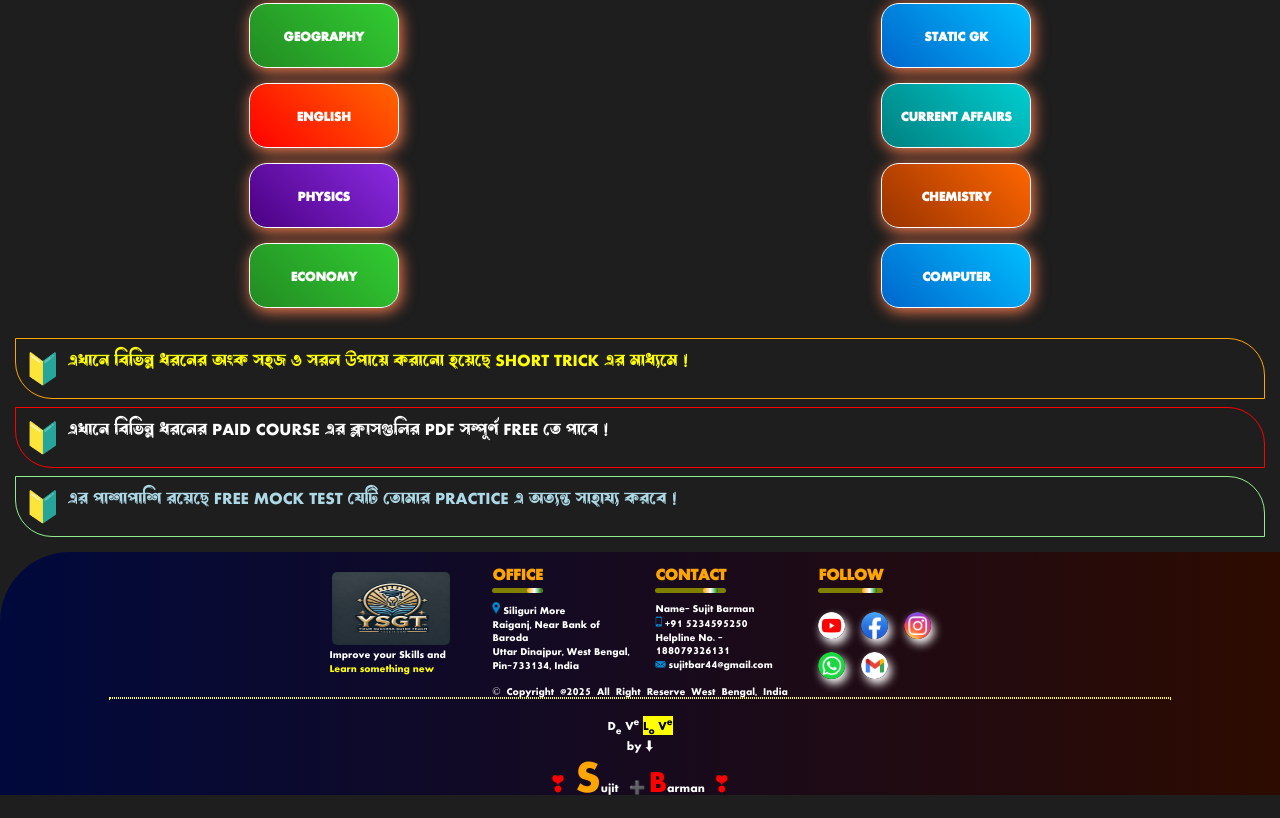
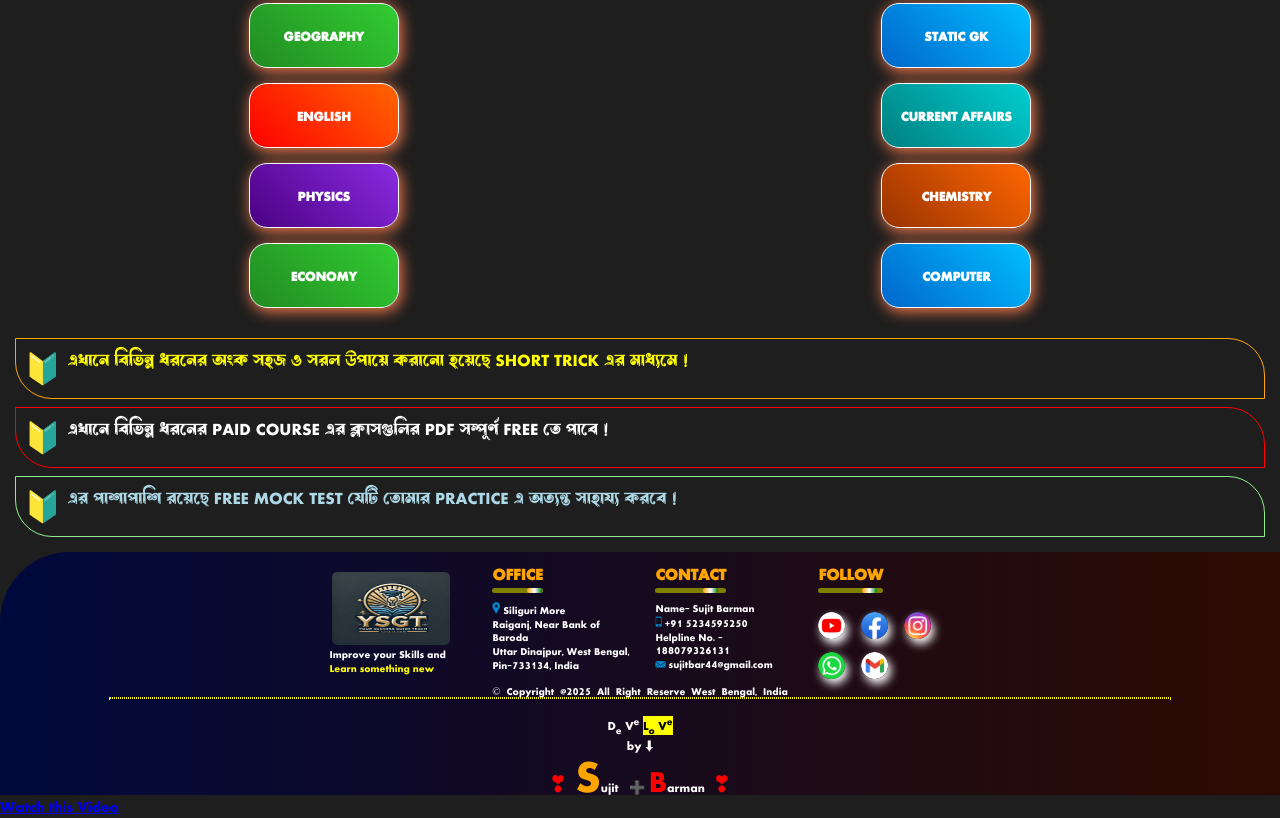
Before and after one commit to sbcec420/ysgtpro, a plain HTML site: page index.html in a window 1280 px wide. Shown: the part 458-1276 px from the top of the page. Drawn offline with Linux system fonts and the light colour scheme.

Commit message:
Update index.html

```diff
--- a/index.html
+++ b/index.html
@@ -392,8 +392,8 @@
       &#160 <font size="5" color="red">&#10083;</font>
     </center>
   </footer>
-  <a href="video.html>
-  Watch this YouTube Video
+  <a href="video.html">
+  Watch this  Video
   </a>
 
 </body>
```
